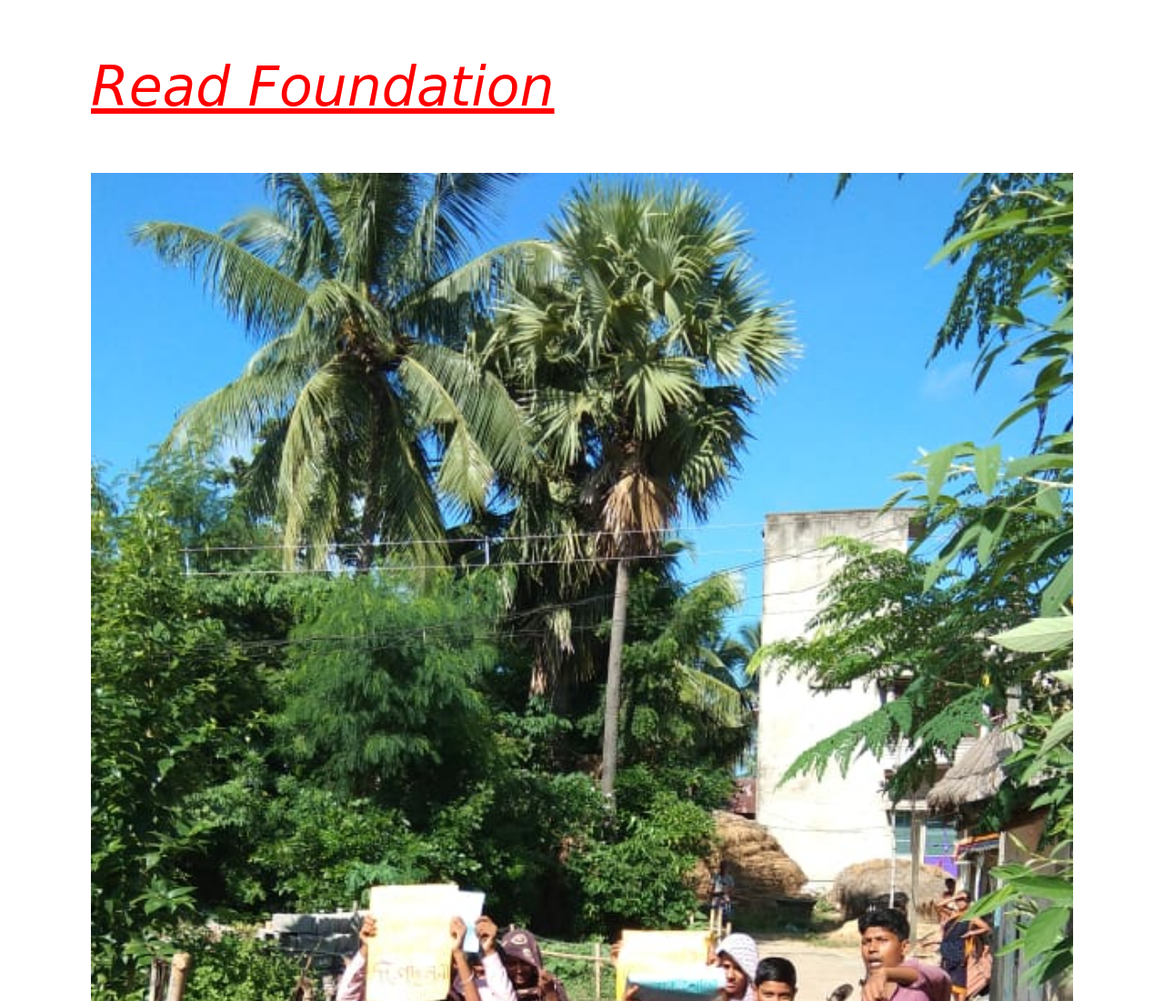
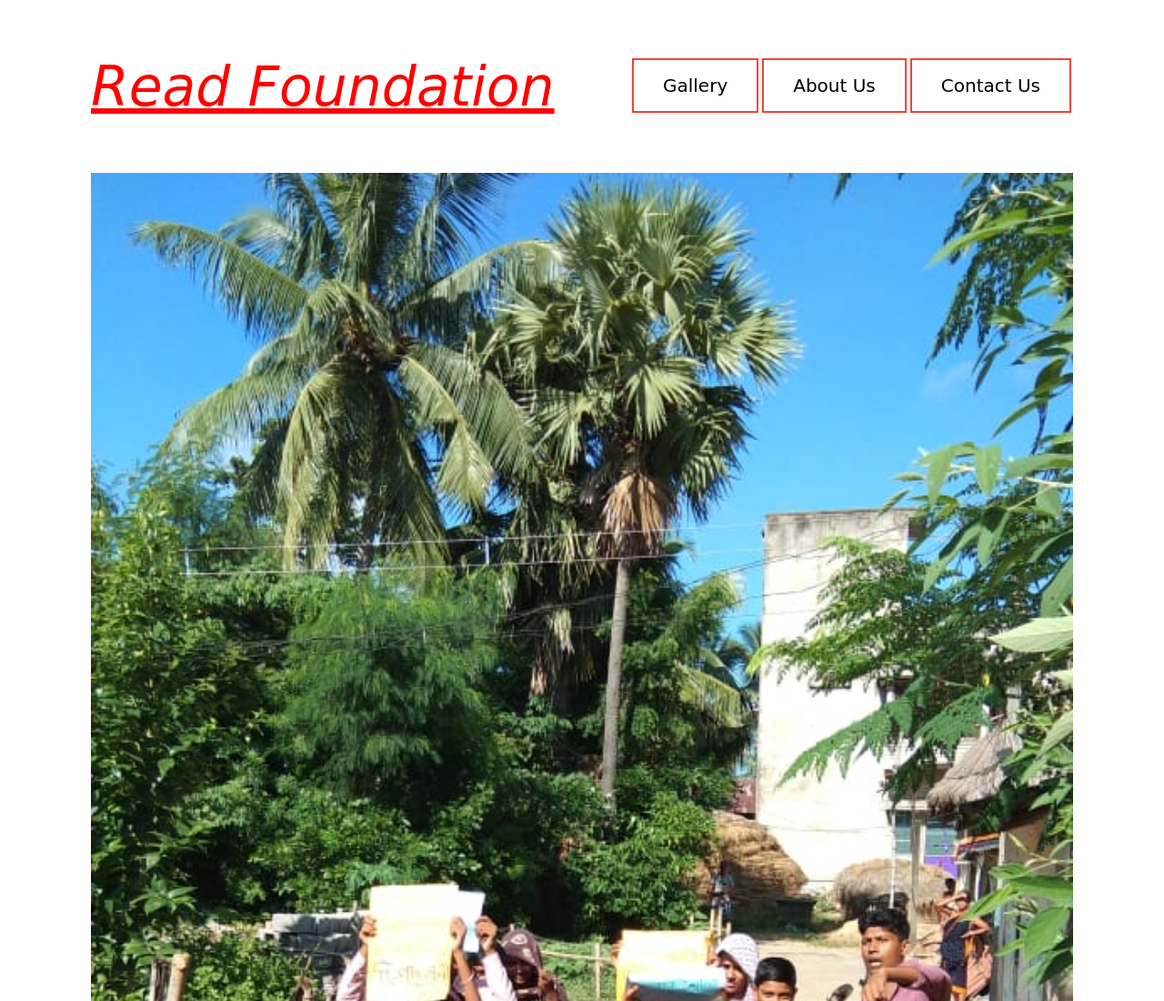
Before and after one commit to tnvrgit/read-foundation, a website: page public/index.html in a window 1280 px wide. Shown: the top 1100 px of the page at 91% size. Drawn offline with Linux system fonts and the light colour scheme.

Commit message:
button added

```diff
--- a/public/index.html
+++ b/public/index.html
@@ -27,9 +27,42 @@
             font-style: oblique;
             color: black
           }
+           .button {
+            background-color: #4CAF50; /* Green */
+            border: none;
+            color: white;
+            padding: 16px 32px;
+            text-align: center;
+            text-decoration: none;
+            display: inline-block;
+            font-size: 20px;
+            font-family: cursive;
+            margin: 4px 2px;
+            transition-duration: 0.4s;
+            cursor: pointer;
+            float: right;
+            }
+
+            .button1 {
+            background-color: white;
+            color: black;
+            border: 2px solid #f44336;
+            }
+
+            .button1:hover {
+            background-color: #f44336;
+            color: white;
+            }
         </style>
     </head>
     <body style="margin-left: 100px; margin-right: 100px;">
+
+
+
+            <button class="button button1">Contact Us</button>
+            <button class="button button1">About Us</button>
+            <button class="button button1">Gallery</button>
+
         <p style="color:red; font-size:60px"><u><em>Read Foundation</em></u></p>
         <img src="images/readfoundation.jpg" alt="readfoundation.jpg" style="width:100%;">
         <p>
```
Also changed, not shown: package.json (added, +26 -0 lines), 1 other file.
